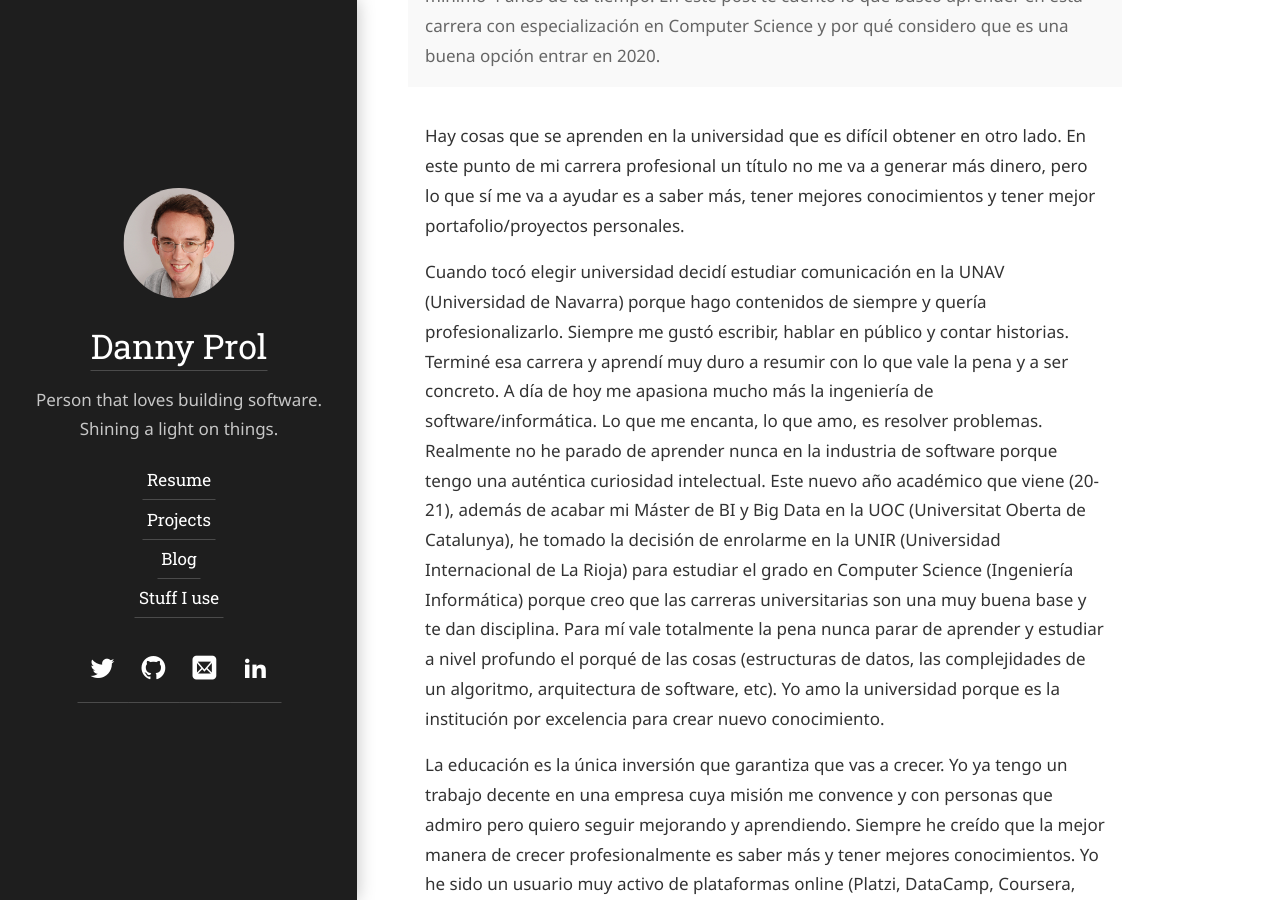
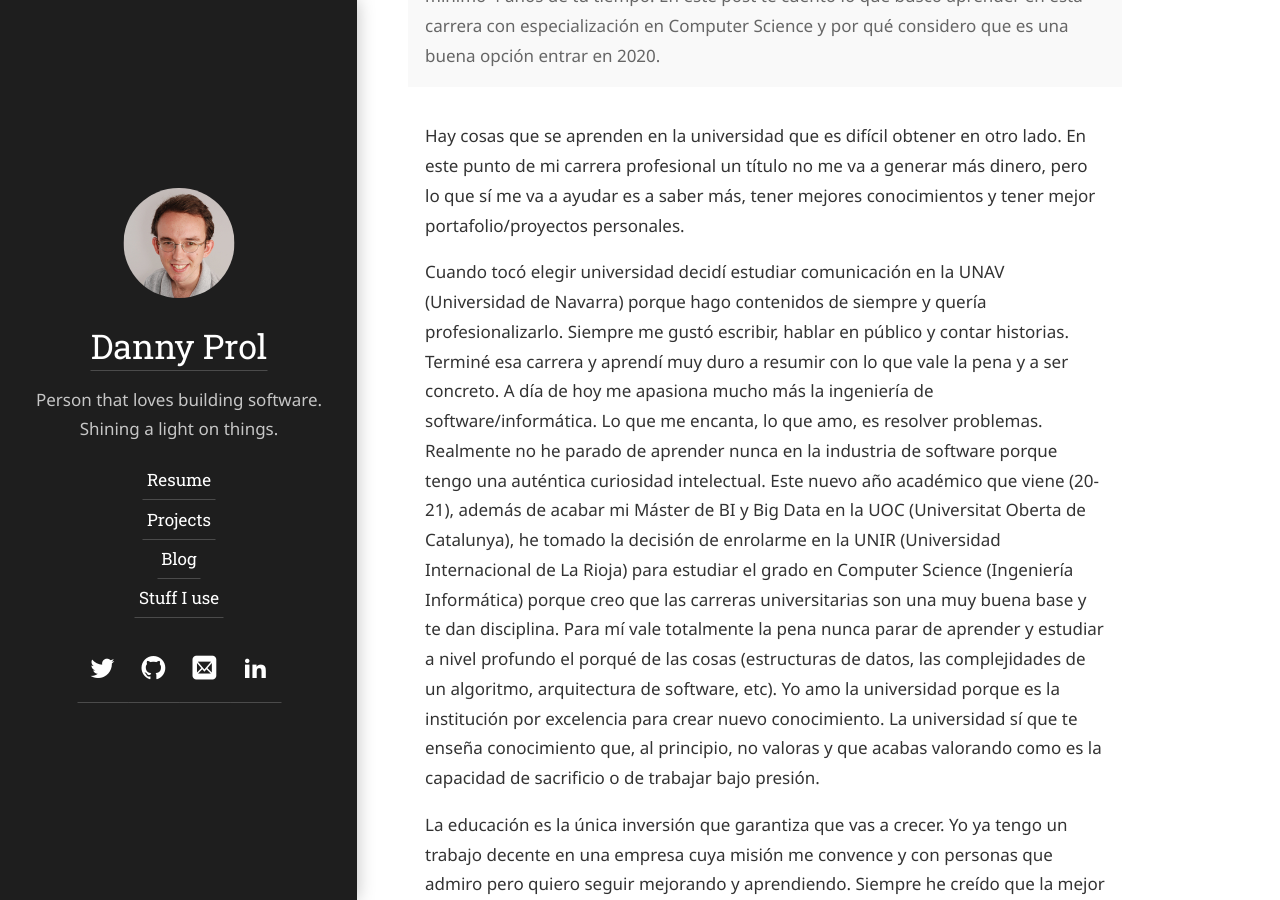
Before and after one commit to dprol/dprol.github.io, a Jekyll site: the page built from hydejack/_posts/2020-07-24-informatica.md, in a window 1280 px wide and 900 px high, scrolled down 713 px. Built offline with Jekyll 4.4.1, drawn with Linux system fonts in a browser that asks for light colours; some web fonts are replaced.

Commit message:
Update 2020-07-24-informatica.md

```diff
--- a/hydejack/_posts/2020-07-24-informatica.md
+++ b/hydejack/_posts/2020-07-24-informatica.md
@@ -10,7 +10,7 @@
 
 <!--more-->
 
-Cuando tocó elegir universidad decidí estudiar comunicación en la UNAV (Universidad de Navarra) porque hago contenidos de siempre y quería profesionalizarlo. Siempre me gustó escribir, hablar en público y contar historias. Terminé esa carrera y aprendí muy duro a resumir con lo que vale la pena y a ser concreto. A día de hoy me apasiona mucho más la ingeniería de software/informática. Lo que me encanta, lo que amo, es resolver problemas. Realmente no he parado de aprender nunca en la industria de software porque tengo una auténtica curiosidad intelectual. Este nuevo año académico que viene (20-21), además de acabar mi Máster de BI y Big Data en la UOC (Universitat Oberta de Catalunya), he tomado la decisión de enrolarme en la UNIR (Universidad Internacional de La Rioja) para estudiar el grado en Computer Science (Ingeniería Informática) porque creo que las carreras universitarias son una muy buena base y te dan disciplina. Para mí vale totalmente la pena nunca parar de aprender y estudiar a nivel profundo el porqué de las cosas (estructuras de datos, las complejidades de un algoritmo, arquitectura de software, etc). Yo amo la universidad porque es la institución por excelencia para crear nuevo conocimiento.
+Cuando tocó elegir universidad decidí estudiar comunicación en la UNAV (Universidad de Navarra) porque hago contenidos de siempre y quería profesionalizarlo. Siempre me gustó escribir, hablar en público y contar historias. Terminé esa carrera y aprendí muy duro a resumir con lo que vale la pena y a ser concreto. A día de hoy me apasiona mucho más la ingeniería de software/informática. Lo que me encanta, lo que amo, es resolver problemas. Realmente no he parado de aprender nunca en la industria de software porque tengo una auténtica curiosidad intelectual. Este nuevo año académico que viene (20-21), además de acabar mi Máster de BI y Big Data en la UOC (Universitat Oberta de Catalunya), he tomado la decisión de enrolarme en la UNIR (Universidad Internacional de La Rioja) para estudiar el grado en Computer Science (Ingeniería Informática) porque creo que las carreras universitarias son una muy buena base y te dan disciplina. Para mí vale totalmente la pena nunca parar de aprender y estudiar a nivel profundo el porqué de las cosas (estructuras de datos, las complejidades de un algoritmo, arquitectura de software, etc). Yo amo la universidad porque es la institución por excelencia para crear nuevo conocimiento. La universidad sí que te enseña conocimiento que, al principio, no valoras y que acabas valorando como es la capacidad de sacrificio o de trabajar bajo presión.
 
 La educación es la única inversión que garantiza que vas a crecer. Yo ya tengo un trabajo decente en una empresa cuya misión me convence y con personas que admiro pero quiero seguir mejorando y aprendiendo. Siempre he creído que la mejor manera de crecer profesionalmente es saber más y tener mejores conocimientos. Yo he sido un usuario muy activo de plataformas online (Platzi, DataCamp, Coursera, etc) pero definitivamente no lo veo como un fin o algo que reemplace la universidad sino como algo que complementa como es aprender a punta de libros, un bootcamp o leer la documentación oficial de algún lenguaje o librería.
 
```
